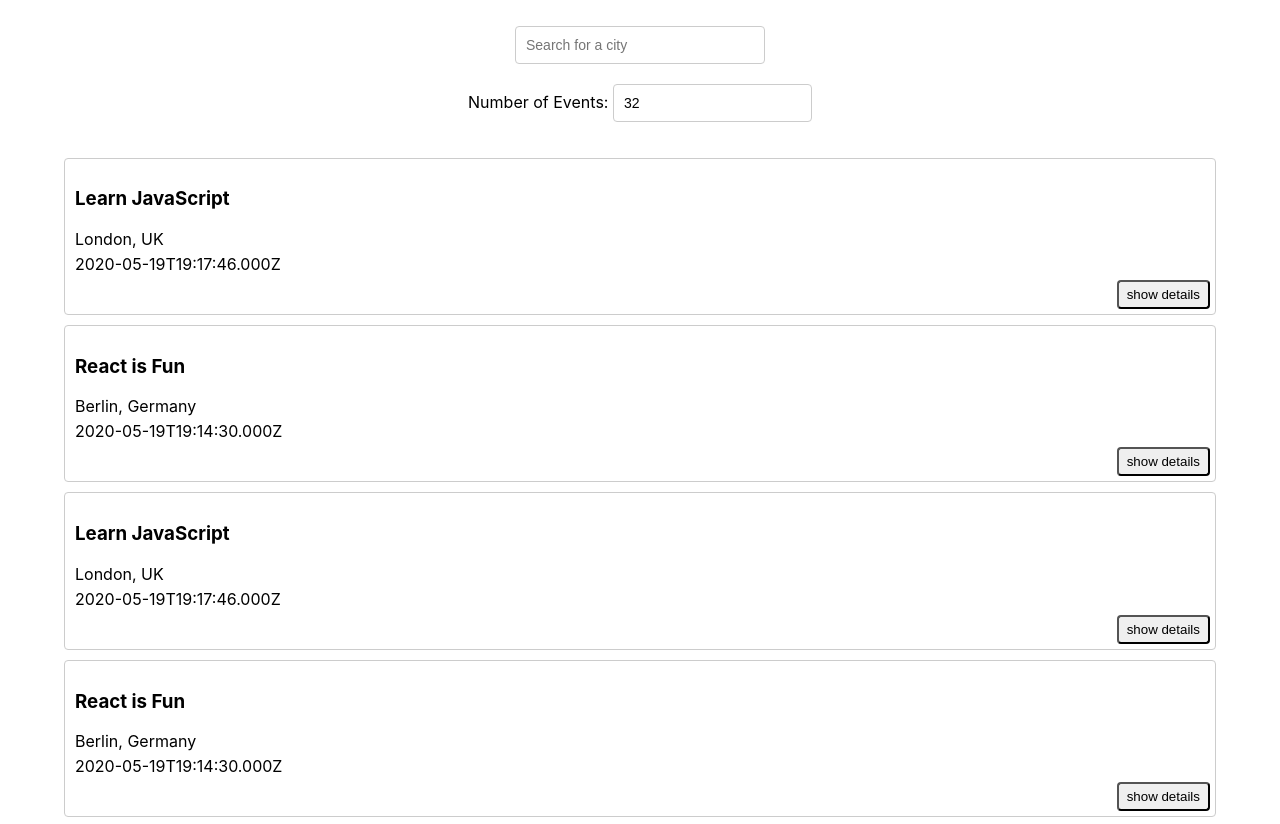
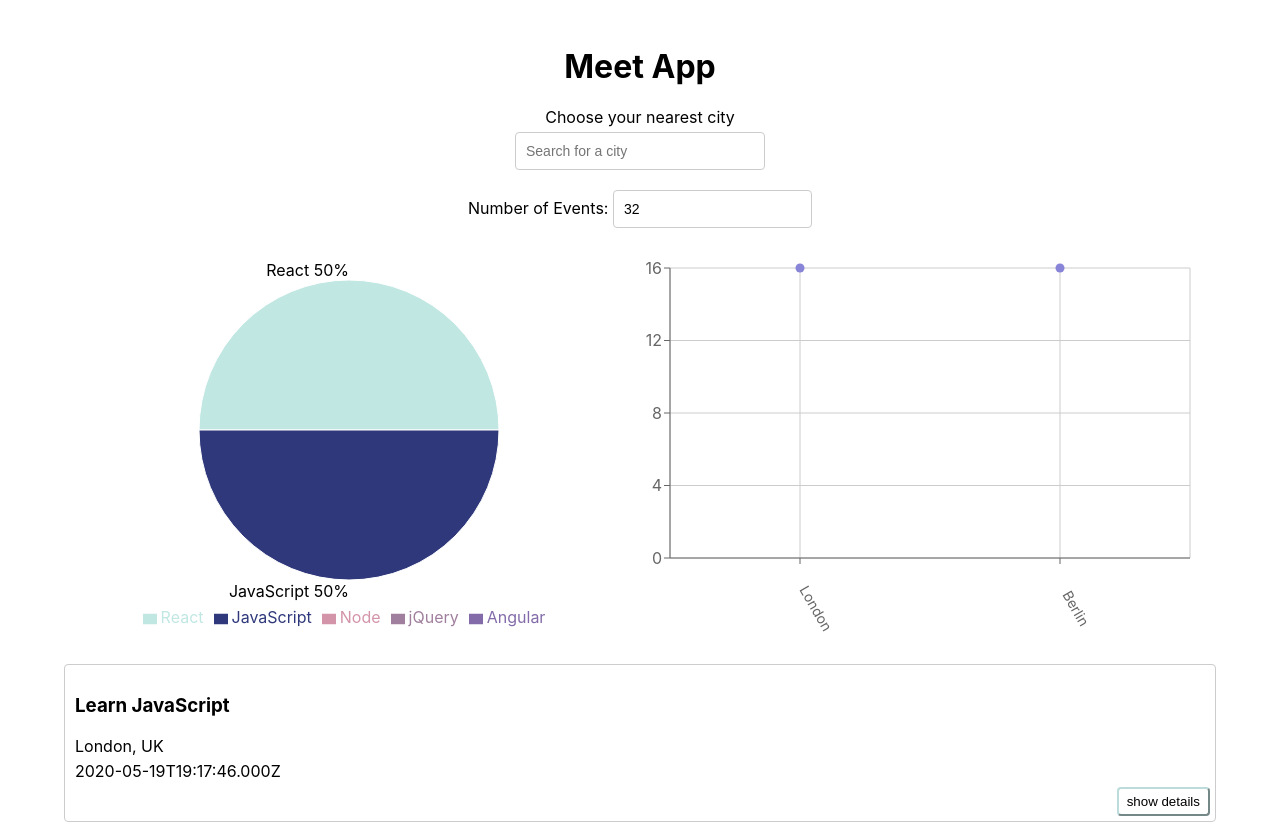
Before and after one commit to HeliaTutueanu/meet, a React (Create React App) app: page / in a window 1280 px wide. Shown: the top 824 px of the page. Built offline with nearby package versions, Linux system fonts and the light colour scheme; what atatus-spa would draw is missing.

Commit message:
added rechart+grid+updated styling

```diff
--- a/package.json
+++ b/package.json
@@ -11,6 +11,7 @@
     "react": "^18.2.0",
     "react-dom": "^18.2.0",
     "react-scripts": "5.0.1",
+    "recharts": "^2.12.2",
     "web-vitals": "^2.1.4",
     "workbox-background-sync": "^6.6.0",
     "workbox-broadcast-update": "^6.6.0",
--- a/src/App.css
+++ b/src/App.css
@@ -83,8 +83,14 @@ input[type="number"] {
   bottom: 5px;
   padding: 5px 8px;
   border-radius: 4px;
+  border-color: #bcdcdb;
+  background-color: white;
   outline: none;
   cursor: pointer;
+}
+
+.details-btn:hover {
+  background-color: #bcdcdb;
 }
 
 .alerts-container {
@@ -94,3 +100,15 @@ input[type="number"] {
   width: 250px;
   z-index: 1000;
 }
+
+.charts-container {
+  display: grid;
+  grid-template-columns: 1fr 1fr;
+}
+
+/* media queries */
+@media (max-width: 768px) {
+  .charts-container {
+    grid-template-columns: 1fr;
+  }
+}
--- a/src/App.js
+++ b/src/App.js
@@ -1,15 +1,17 @@
 import CitySearch from './components/CitySearch';
 import EventList from './components/EventList';
 import NumberOfEvents from './components/NumberOfEvents';
+import CityEventsChart from './components/CityEventsChart';
+import EventGenresChart from './components/EventGenresChart';
+import { InfoAlert, ErrorAlert, WarningAlert } from './components/Alert';
 import { useEffect, useState } from 'react';
 import { extractLocations, getEvents } from './api';
-import { InfoAlert, ErrorAlert, WarningAlert } from './components/Alert';
 import './App.css';
 
-const App = () => {
+function App() {
+  const [events, setEvents] = useState([]);
+  const [currentNOE, setCurrentNOE] = useState(32);
   const [allLocations, setAllLocations] = useState([]);
-  const [currentNOE, setCurrentNOE] = useState(32);
-  const [events, setEvents] = useState([]);
   const [currentCity, setCurrentCity] = useState("See all cities");
   const [infoAlert, setInfoAlert] = useState("");
   const [errorAlert, setErrorAlert] = useState("");
@@ -27,24 +29,38 @@ const App = () => {
   const fetchData = async () => {
     const allEvents = await getEvents();
 
-    const filteredEvents = currentCity === "See all cities" ?
+    let filteredEvents = currentCity === "See all cities" ?
       allEvents :
       allEvents.filter(event => event.location === currentCity)
 
+    if (currentNOE && currentNOE < filteredEvents.length) {
+      filteredEvents = filteredEvents.slice(0, currentNOE)
+    }
     setEvents(filteredEvents.slice(0, currentNOE));
+
     setAllLocations(extractLocations(allEvents));
   }
 
   return (
     <div className="App">
+      <h1>Meet App</h1>
+      <p>Choose your nearest city</p>
       <div className="alerts-container">
         {infoAlert.length ? <InfoAlert text={infoAlert}/> : null}
         {errorAlert.length ? <ErrorAlert text={errorAlert}/> : null}
         {warningAlert.length ? <WarningAlert text={warningAlert}/> : null}
       </div>
-      <CitySearch allLocations={allLocations} setCurrentCity={setCurrentCity} setInfoAlert={setInfoAlert} />
-      <NumberOfEvents setCurrentNOE={setCurrentNOE}  setErrorAlert={setErrorAlert} />
-      <EventList events={events} />
+      <CitySearch
+        allLocations={allLocations}
+        setCurrentCity={setCurrentCity}
+        setInfoAlert={setInfoAlert}
+      />
+      <NumberOfEvents setCurrentNOE={setCurrentNOE} setErrorAlert={setErrorAlert}/>
+      <div className='charts-container'>
+        <EventGenresChart events={events} />
+        <CityEventsChart allLocations={allLocations} events={events}/>
+      </div>
+      <EventList events={events}/>
     </div>
   );
 }
--- /dev/null
+++ b/src/components/CityEventsChart.js
@@ -0,0 +1,48 @@
+import { useState, useEffect } from 'react';
+import {
+  ScatterChart,
+  Scatter,
+  XAxis, YAxis,
+  CartesianGrid,
+  Tooltip,
+  ResponsiveContainer
+} from 'recharts';
+
+const CityEventsChart = ({ allLocations, events }) => {
+    const [data, setData] = useState([]);
+
+    useEffect(() => {
+        setData(getData());
+    }, [`${events}`]);
+
+    const getData = () => {
+        const data = allLocations.map((location) => {
+            const count = events.filter((event) => event.location === location).length
+            const city = location.split((/, | - /))[0]
+            return { city, count  };
+        })
+        return data;
+    };
+
+    return (
+        <ResponsiveContainer width="99%" height={400}>
+          <ScatterChart
+            margin={{
+              top: 20,
+              right: 20,
+              bottom: 60,
+              left: -30,
+            }}
+          >
+            <CartesianGrid />
+            <XAxis type="category" dataKey="city" name="City"
+            angle={60} interval={0} tick={{ dx: 20, dy: 40, fontSize: 14 }} />
+            <YAxis type="number" dataKey="count" name="Number of events" />
+            <Tooltip cursor={{ strokeDasharray: '3 3' }} />
+            <Scatter name="A school" data={data} fill="#8884d8" />
+          </ScatterChart>
+        </ResponsiveContainer>
+      );
+}
+
+export default CityEventsChart;
--- /dev/null
+++ b/src/components/EventGenresChart.js
@@ -0,0 +1,72 @@
+import { useState, useEffect } from 'react';
+import {
+    ResponsiveContainer,
+    PieChart,
+    Pie,
+    Legend,
+    Cell
+} from 'recharts';
+
+const EventGenresChart = ({ events }) => {
+    const [data, setData] = useState([]);
+    const genres = ['React', 'JavaScript', 'Node', 'jQuery', 'Angular'];
+
+    useEffect(() => {
+        setData(getData());
+    }, [`${events}`]);
+
+    const getData = () => {
+        const data = genres.map(genre => {
+            const filteredEvents = events.filter(event => event.summary.includes(genre));
+            return {
+                name: genre,
+                value: filteredEvents.length
+            };
+        })
+        return data;
+    };
+
+    const renderCustomizedLabel = ({ cx, cy, midAngle, outerRadius, percent, index }) => {
+        const RADIAN = Math.PI / 180;
+        const radius = outerRadius;
+        const x = cx + radius * Math.cos(-midAngle * RADIAN) * 1.07;
+        const y = cy + radius * Math.sin(-midAngle * RADIAN) * 1.07;
+        return percent ? (
+          <text
+            x={x}
+            y={y}
+            fill="#000000"
+            textAnchor={x > cx ? 'start' : 'end'}
+            dominantBaseline="central"
+          >
+            {`${genres[index]} ${(percent * 100).toFixed(0)}%`}
+          </text>
+        ) : null;
+      };
+
+      const colors = ['#C1E7E3', '#2F387B', '#D394A9', '#A07F9E', '#826BA8'];
+
+    return (
+        <ResponsiveContainer width="99%" height={400}>
+          <PieChart>
+            <Pie
+              data={data}
+              dataKey="value"
+              fill="#8884d8"
+              labelLine={false}
+              label={renderCustomizedLabel}
+              outerRadius={150}
+            >
+                {
+                data.map((entry, index) => (
+                  <Cell key={`cell-${index}`} fill={colors[index]}/>
+                ))
+              }
+            </Pie>
+            <Legend height={36}/>
+          </PieChart>
+        </ResponsiveContainer>
+      );
+}
+
+export default EventGenresChart;
```
Also changed, not shown: src/index.css (line endings or trailing spaces), 1 other file (tests, documents, lock files or other folders).
